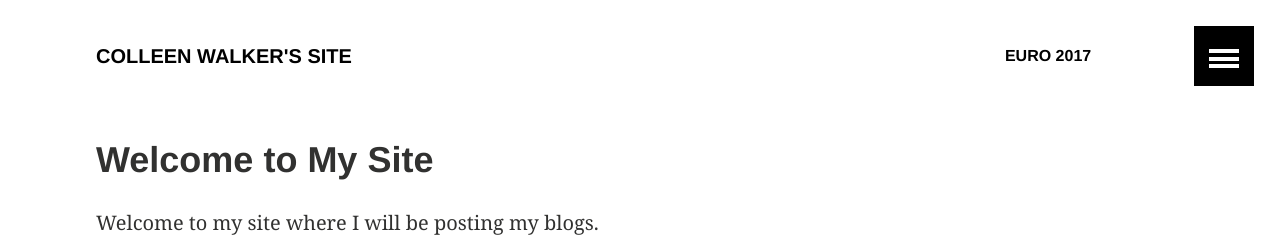
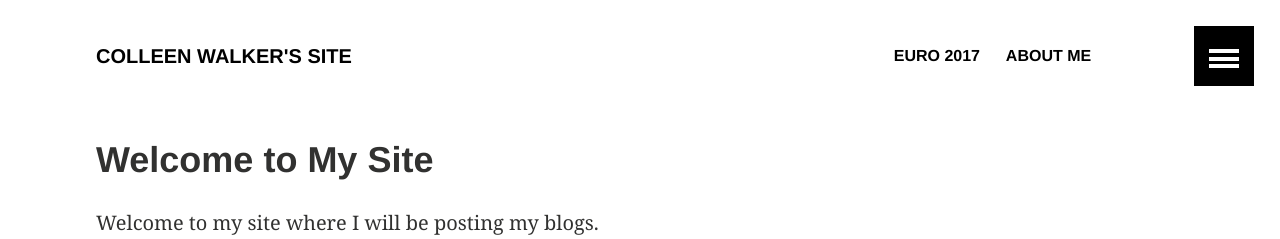
Before and after one commit to colleencwalker/colleencwalker.github.io, a Jekyll site: the page built from index.md, in a window 1280 px wide. Shown: the top 239 px of the page. Built offline with Jekyll 4.4.1, drawn with Linux system fonts in a browser that asks for light colours.

Commit message:
about me

```diff
--- a/_data/navigation.yml
+++ b/_data/navigation.yml
@@ -4,3 +4,7 @@
   url: /EuroTrip2017/
   excerpt: "Our itinerary"
   image:
+
+- title: About Me
+  url: /About/
+  excerpt:  "A little about me"
```
